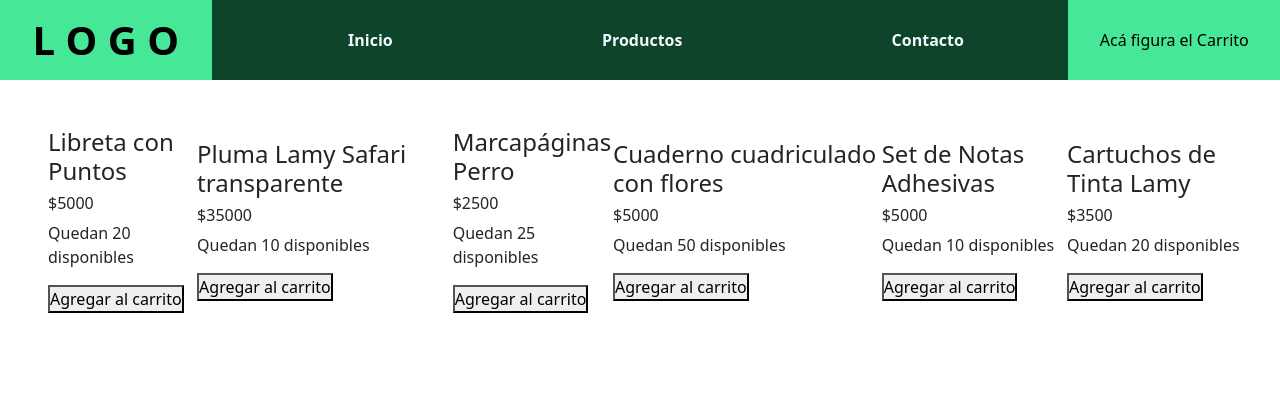
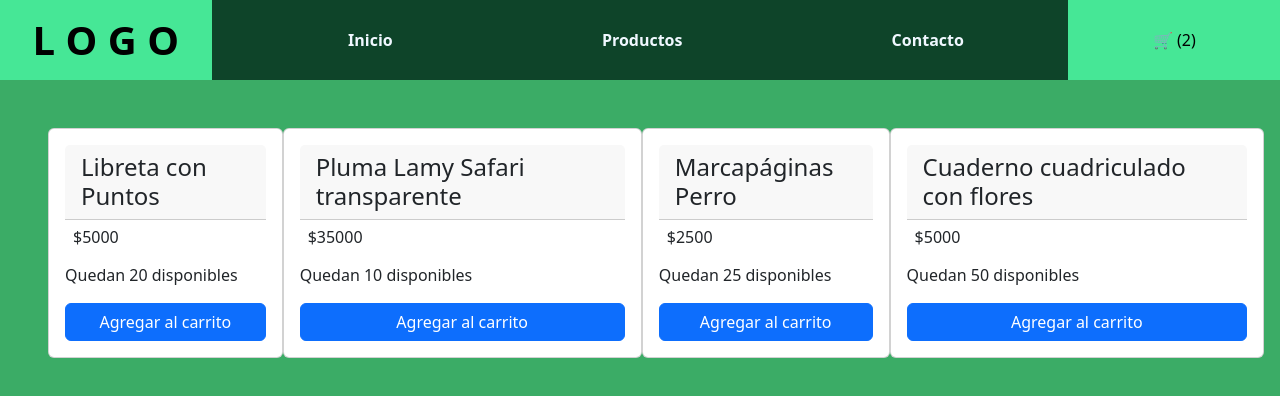
Before and after one commit to KarinaMunoz2211/React_segundo-entregable, a React (Vite) app: page / in a window 1280 px wide. Shown: the top 396 px of the page. Built offline with nearby package versions, Linux system fonts and the light colour scheme.

Commit message:
Loader Creation

```diff
--- a/index.html
+++ b/index.html
@@ -5,7 +5,7 @@
     <link rel="icon" type="image/svg+xml" href="/vite.svg" />
     <meta name="viewport" content="width=device-width, initial-scale=1.0" />
     <link href="https://cdn.jsdelivr.net/npm/bootstrap@5.3.3/dist/css/bootstrap.min.css" rel="stylesheet" integrity="sha384-QWTKZyjpPEjISv5WaRU9OFeRpok6YctnYmDr5pNlyT2bRjXh0JMhjY6hW+ALEwIH" crossorigin="anonymous">
-    <title>Preentrega 1 - Karina Muñoz</title>
+    <title>Preentrega 2 - Karina Muñoz</title>
   </head>
   <body>
     <div id="root"></div>
--- a/src/App.css
+++ b/src/App.css
@@ -1,4 +1,5 @@
 *{
     margin: 0;
     padding: 0;
+    background-color:#3BAC66;
 }
--- a/src/components/CartWidget/CartWidget.jsx
+++ b/src/components/CartWidget/CartWidget.jsx
@@ -2,7 +2,7 @@ import './CartWidget.css';
 
 function CartWidget(){
         return(
-            <p className="cart-bckg"> Acá figura el Carrito</p>
+            <p className="cart-bckg"> 🛒 (2)</p>
     );
 };
 
--- a/src/components/Item/Item.css
+++ b/src/components/Item/Item.css
@@ -0,0 +1,8 @@
+
+.card-text{
+    background-color:white;
+}
+
+p{
+    background-color:white;
+}
--- a/src/components/Item/Item.jsx
+++ b/src/components/Item/Item.jsx
@@ -2,14 +2,14 @@ import './Item.css';
 
 function Item({product}){
 
-    const {tittle, price, stock}= product
+    const {title, price, stock}= product
 
     return (
-        <div>
-            <h4>{tittle}</h4>
-            <h6>${price}</h6>
+        <div className="card p-3">
+            <h4 className='card-header'>{title}</h4>
+            <h6 className='card-text p-2'>${price}</h6>
             <p>Quedan {stock} disponibles</p>
-            <button>Agregar al carrito</button>
+            <button className='btn btn-primary'>Agregar al carrito</button>
         </div>
     );
 };
--- a/src/components/ItemListContainer/ItemListContainer.jsx
+++ b/src/components/ItemListContainer/ItemListContainer.jsx
@@ -1,17 +1,27 @@
-import { useEffect } from 'react';
+import { useEffect, useState} from 'react';
 import './ItemListContainer.css';
 import { products } from '../Products';
 import Item from '../Item/Item';
+import Loader from '../Loader/Loader';
 
 function ItemListContainer() {
 
- /* useEffect(() => {
-    console.log("lista de productos", products);
-  },[] );*/
+  const [loader, setLoading] = useState(true);
+
+  useEffect(() => {
+    setTimeout(() => {
+      setLoading(false);
+    },1500);
+  },[])
+
+
 
   return (
     <div className="container-products">
       {
+        loader ?
+        <Loader/>
+        :
         products.map(el => {
           return(
            <Item key={el.id} product={el}/>
--- /dev/null
+++ b/src/components/Loader/Loader.jsx
@@ -0,0 +1,10 @@
+import './Loader.css';
+
+function Loader(){
+
+    return (
+        <p>C A R G A N D O - P R O D U C T O S</p>
+    );
+};
+
+export default Loader;
--- a/src/components/Navbar/Navbar.css
+++ b/src/components/Navbar/Navbar.css
@@ -5,6 +5,9 @@
     height: 5rem;
     background-color:#0E4429;
     color:aliceblue;
+    li{background-color:#0E4429;
+        color:aliceblue;
+    }
 }
 .nav-bar-items{
     list-style-type: none;
@@ -15,6 +18,8 @@
     font-weight: bold;
     font-size: 1rem;
     margin:0;
+    background-color:#0E4429;
+    color:aliceblue;
 
  }
  .logo{
--- a/src/components/Products.js
+++ b/src/components/Products.js
@@ -1,7 +1,7 @@
  export const products = [
     {
         id: 1,
-        tittle: "Libreta con Puntos",
+        title: "Libreta con Puntos",
         price: 5000,
         category: "Cuadernos",
         stock:20,
@@ -9,7 +9,7 @@
     },
     {
         id: 2,
-        tittle: "Pluma Lamy Safari transparente",
+        title: "Pluma Lamy Safari transparente",
         price: 35000,
         category: "Escritura",
         stock:10,
@@ -17,7 +17,7 @@
     },
     {
         id: 3,
-        tittle: "Marcapáginas Perro",
+        title: "Marcapáginas Perro",
         price: 2500,
         category: "Escritorio",
         stock:25,
@@ -25,15 +25,15 @@
     },
     {
         id: 4,
-        tittle: "Cuaderno cuadriculado con flores",
+        title: "Cuaderno cuadriculado con flores",
         price: 5000,
         category: "Cuadernos",
         stock:50,
         description: "Cuaderno con espiral diseño floreado"
     },
-    {
+  /*  {
         id: 5,
-        tittle: "Set de Notas Adhesivas",
+        title: "Set de Notas Adhesivas",
         price: 5000,
         category: "Escritorio",
         stock:10,
@@ -41,10 +41,10 @@
     },
     {
         id: 6,
-        tittle: "Cartuchos de Tinta Lamy",
+        title: "Cartuchos de Tinta Lamy",
         price: 3500,
         category: "Escritura",
         stock:20,
         description: "Caja de 6 cartuchos de tinta para Lamy Safari"
-    },
+    },*/
  ];
```
Also changed, not shown: src/components/Loader/Loader.css (added).
